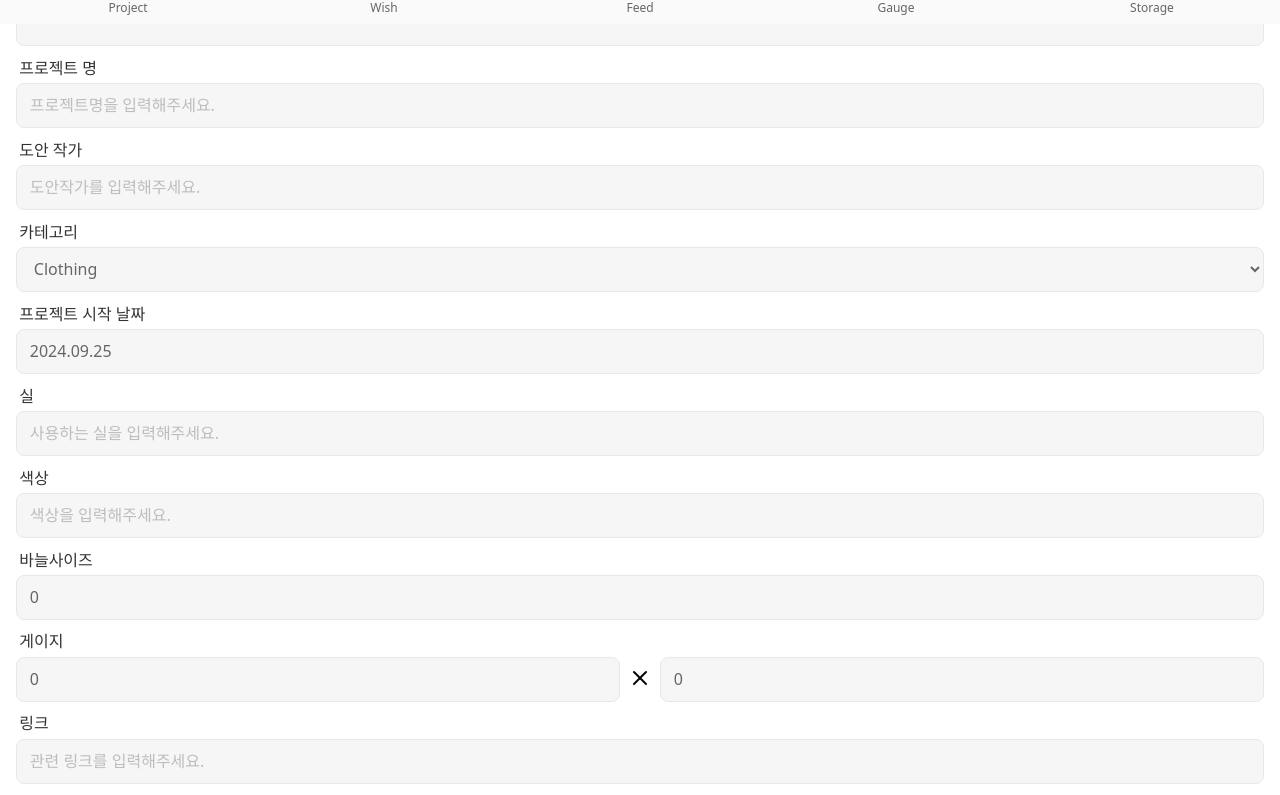
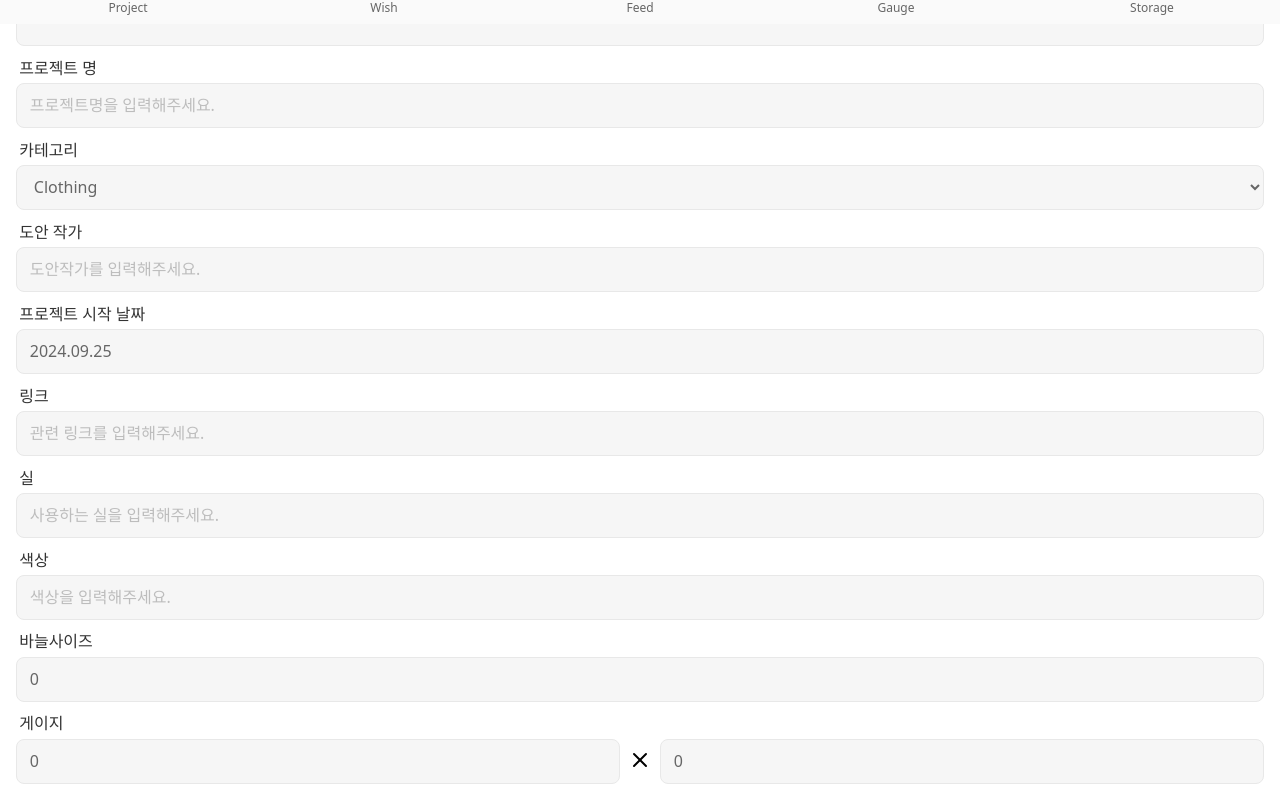
Before and after one commit to lee-suyeon/iyoiyo, a Next.js app: page /projects/new in a window 1280 px wide. Shown: the part 776-1571 px from the top of the page. Built offline with nearby package versions, Linux system fonts and the light colour scheme.

Commit message:
[feat] Add Project submit 함수 추가

```diff
--- a/src/components/project/ProjectForm.tsx
+++ b/src/components/project/ProjectForm.tsx
@@ -7,6 +7,7 @@ import {
   ImagePicker,
   SelectBox,
   Textarea,
+  Button,
 } from "@/common";
 import classes from "./project-form.module.css";
 import GaugeForm from "../GaugeForm/GaugeForm";
@@ -75,8 +76,35 @@ export default function ProjectForm() {
     setStartDate(date);
   };
 
+  const submitProject = async (e: React.FormEvent) => {
+    e.preventDefault();
+
+    const data = inputs;
+
+    try {
+      // Send POST request to the API
+      const response = await fetch("/api/project", {
+        method: "POST",
+        headers: {
+          "Content-Type": "application/json",
+        },
+        body: JSON.stringify(data),
+      });
+
+      const result = await response.json();
+
+      if (response.ok) {
+        console.log("success");
+      } else {
+        console.log("error");
+      }
+    } catch (error) {
+      console.log("error");
+    }
+  };
+
   return (
-    <form className={classes.container}>
+    <form className={classes.container} onClick={submitProject}>
       <ImagePicker
         id="project-image"
         placeholder="프로젝트 이미지를 추가해주세요."
@@ -89,6 +117,13 @@ export default function ProjectForm() {
         value={projectName}
         onChange={handleChange}
       />
+      <SelectBox
+        name="category"
+        label="카테고리"
+        value={category}
+        onChange={handleChange}
+        options={categoryOption}
+      />
       <TextInput
         id="patternBy"
         name="patternBy"
@@ -97,18 +132,19 @@ export default function ProjectForm() {
         value={patternBy}
         onChange={handleChange}
       />
-      <SelectBox
-        name="category"
-        label="카테고리"
-        value={category}
-        onChange={handleChange}
-        options={categoryOption}
-      />
       <DateSelector
         label="프로젝트 시작 날짜"
         name="startDate"
         selected={startDate}
         onDateChange={handleChangeDate}
+      />
+      <TextInput
+        id="link"
+        name="link"
+        label="링크"
+        placeholder="관련 링크를 입력해주세요."
+        value={link}
+        onChange={handleChange}
       />
       <TextInput
         id="yarn"
@@ -136,14 +172,6 @@ export default function ProjectForm() {
         onChange={handleChange}
       />
       <GaugeForm gauge={gauge} onChange={handleChange} />
-      <TextInput
-        id="link"
-        name="link"
-        label="링크"
-        placeholder="관련 링크를 입력해주세요."
-        value={link}
-        onChange={handleChange}
-      />
       <Textarea
         id="memo"
         name="memo"
@@ -152,6 +180,7 @@ export default function ProjectForm() {
         value={memo}
         onChange={handleChange}
       />
+      <Button variant="primary">프로젝트 추가</Button>
     </form>
   );
 }
```
